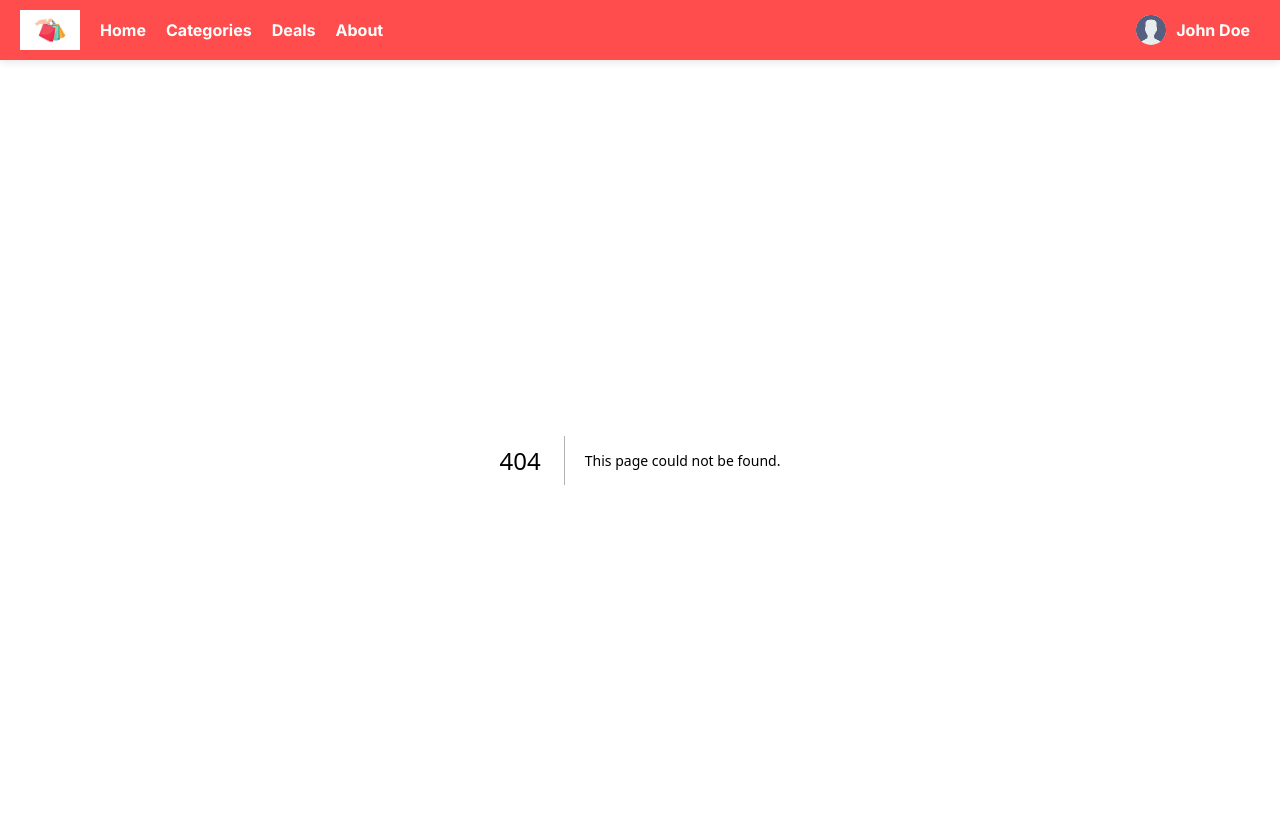
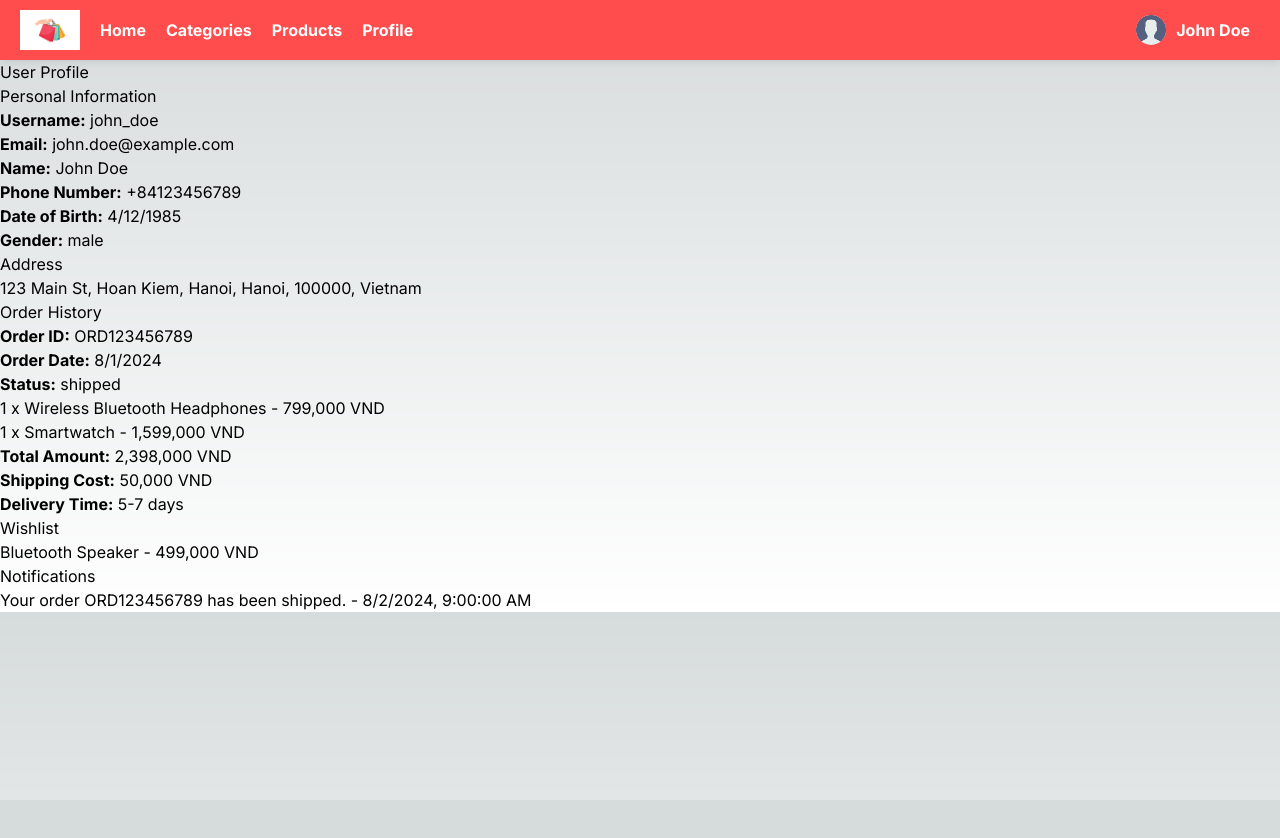
Before and after one commit to minhnn250695/nodejs-nextjs, a Next.js app in the folder frontend-nextjs/: page /profile in a window 1280 px wide. Before the commit this address had no page. Shown: the top 838 px of the page. After the commit the page ends 800 px from the top, so only its background shows below. Built offline with nearby package versions, Linux system fonts and the light colour scheme.

Commit message:
Create user profile page

```diff
--- a/frontend-nextjs/src/app/layout.tsx
+++ b/frontend-nextjs/src/app/layout.tsx
@@ -1,7 +1,7 @@
 import type { Metadata } from "next";
 import { Inter } from "next/font/google";
 import "./globals.scss";
-import Navbar from "@/components/nav-bar";
+import Navbar from "@/components/Navbar";
 
 const inter = Inter({ subsets: ["latin"] });
 
--- /dev/null
+++ b/frontend-nextjs/src/app/profile/page.tsx
@@ -0,0 +1,76 @@
+import "../../styles/Profile.module.scss";
+import React from "react";
+import UserProfile from "../../components/UserProfile";
+
+const user = {
+  _id: "64e5a4d5b67f233d8e3e1c56",
+  username: "john_doe",
+  email: "john.doe@example.com",
+  first_name: "John",
+  last_name: "Doe",
+  phone_number: "+84123456789",
+  address: {
+    street: "123 Main St",
+    city: "Hanoi",
+    district: "Hoan Kiem",
+    province: "Hanoi",
+    postal_code: "100000",
+    country: "Vietnam",
+  },
+  date_of_birth: "1985-04-12",
+  gender: "male",
+  created_at: "2024-01-15T08:00:00Z",
+  updated_at: "2024-08-10T10:00:00Z",
+  order_history: [
+    {
+      order_id: "ORD123456789",
+      order_date: "2024-08-01T10:00:00Z",
+      status: "shipped",
+      items: [
+        {
+          product_id: "P001",
+          product_name: "Wireless Bluetooth Headphones",
+          quantity: 1,
+          price: 799000,
+        },
+        {
+          product_id: "P002",
+          product_name: "Smartwatch",
+          quantity: 1,
+          price: 1599000,
+        },
+      ],
+      total_amount: 2398000,
+      shipping_address: {
+        street: "123 Main St",
+        city: "Hanoi",
+        district: "Hoan Kiem",
+        province: "Hanoi",
+        postal_code: "100000",
+        country: "Vietnam",
+      },
+      shipping_cost: 50000,
+      delivery_time: "5-7 days",
+    },
+  ],
+  wishlist: [
+    {
+      product_id: "P003",
+      product_name: "Bluetooth Speaker",
+      price: 499000,
+    },
+  ],
+  notifications: [
+    {
+      notification_id: "NTF001",
+      message: "Your order ORD123456789 has been shipped.",
+      date: "2024-08-02T09:00:00Z",
+    },
+  ],
+};
+
+const Profile: React.FC = () => {
+  return <UserProfile user={user} />;
+};
+
+export default Profile;
--- a/frontend-nextjs/src/components/nav-bar.tsx
+++ b/frontend-nextjs/src/components/Navbar.tsx
@@ -16,8 +16,8 @@ const Navbar: React.FC = () => {
         <nav className={styles.navLinks}>
           <Link href="/" className={styles.navLink}>Home</Link>
           <Link href="/categories" className={styles.navLink}>Categories</Link>
-          <Link href="/deals" className={styles.navLink}>Deals</Link>
-          <Link href="/about" className={styles.navLink}>About</Link>
+          <Link href="/products" className={styles.navLink}>Products</Link>
+          <Link href="/profile" className={styles.navLink}>Profile</Link>
         </nav>
       </div>
 
--- /dev/null
+++ b/frontend-nextjs/src/components/UserProfile.tsx
@@ -0,0 +1,72 @@
+// app/components/UserProfile.tsx
+import React from 'react';
+import styles from '../styles/Profile.module.scss';
+import { UserProfileProps } from '@/models/user.model';
+
+
+const UserProfile: React.FC<UserProfileProps> = ({ user }) => {
+  return (
+    <div className={styles.profileContainer}>
+      <h1>User Profile</h1>
+      <div className={styles.profileSection}>
+        <h2>Personal Information</h2>
+        <p><strong>Username:</strong> {user.username}</p>
+        <p><strong>Email:</strong> {user.email}</p>
+        <p><strong>Name:</strong> {user.first_name} {user.last_name}</p>
+        <p><strong>Phone Number:</strong> {user.phone_number}</p>
+        <p><strong>Date of Birth:</strong> {new Date(user.date_of_birth).toLocaleDateString()}</p>
+        <p><strong>Gender:</strong> {user.gender}</p>
+      </div>
+
+      <div className={styles.profileSection}>
+        <h2>Address</h2>
+        <p>{user.address.street}, {user.address.district}, {user.address.city}, {user.address.province}, {user.address.postal_code}, {user.address.country}</p>
+      </div>
+
+      <div className={styles.profileSection}>
+        <h2>Order History</h2>
+        {user.order_history.map((order) => (
+          <div key={order.order_id} className={styles.order}>
+            <p><strong>Order ID:</strong> {order.order_id}</p>
+            <p><strong>Order Date:</strong> {new Date(order.order_date).toLocaleDateString()}</p>
+            <p><strong>Status:</strong> {order.status}</p>
+            <ul>
+              {order.items.map((item) => (
+                <li key={item.product_id}>
+                  {item.quantity} x {item.product_name} - {item.price.toLocaleString()} VND
+                </li>
+              ))}
+            </ul>
+            <p><strong>Total Amount:</strong> {order.total_amount.toLocaleString()} VND</p>
+            <p><strong>Shipping Cost:</strong> {order.shipping_cost.toLocaleString()} VND</p>
+            <p><strong>Delivery Time:</strong> {order.delivery_time}</p>
+          </div>
+        ))}
+      </div>
+
+      <div className={styles.profileSection}>
+        <h2>Wishlist</h2>
+        <ul>
+          {user.wishlist.map((item) => (
+            <li key={item.product_id}>
+              {item.product_name} - {item.price.toLocaleString()} VND
+            </li>
+          ))}
+        </ul>
+      </div>
+
+      <div className={styles.profileSection}>
+        <h2>Notifications</h2>
+        <ul>
+          {user.notifications.map((notification) => (
+            <li key={notification.notification_id}>
+              {notification.message} - {new Date(notification.date).toLocaleString()}
+            </li>
+          ))}
+        </ul>
+      </div>
+    </div>
+  );
+};
+
+export default UserProfile;
```
Also changed, not shown: frontend-nextjs/src/models/user.model.ts (added, +57 -0 lines), frontend-nextjs/src/styles/UserProfile.module.scss (added, +40 -0 lines), frontend-nextjs/src/styles/Profile.module.scss (added).
